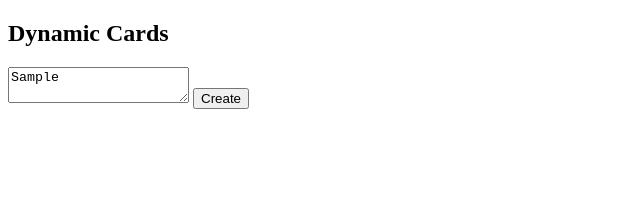
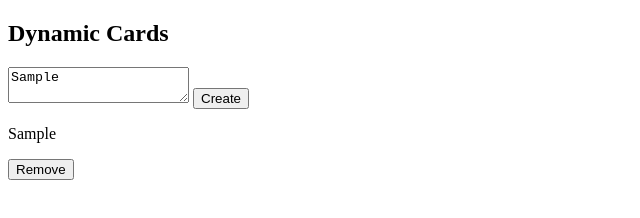
Before and after one commit to utleroy/spa-cards, a plain HTML site: page index.html in a window 1280 px wide. Both pictures are taken after typing "Sample" into the empty fields and a click on the button "Create". Shown: the whole page, without its empty margins (0-640 px from the left). Drawn offline with Linux system fonts and the light colour scheme.

Commit message:
card info displaying in the DOM

```diff
--- a/cards.js
+++ b/cards.js
@@ -1,7 +1,17 @@
-var userType = document.getElementById("user-info");
+var userType = document.getElementById("user-info")
 var submitBtn = document.getElementById("submit");
+var card = document.getElementById("addedCard");
+var remove = document.getElementsByClassName("delete");
+var outToDom = document.getElementById("DOM");
 
-submitBtn.addEventListener("click", function (event) {
-console.log("clicked submit button", event.submitBtn)
+
+
+submitBtn.addEventListener("click", function newCard() {
+  var output = "<div class='addedCard'><p>" + userType.value + "</p></div>"
+      output += "<button class='delete'>Remove</button>"
+      DOM.innerHTML += output;
+
+
+  console.log("new card", output)
 
 })
--- a/index.html
+++ b/index.html
@@ -13,7 +13,7 @@
 <textarea id="user-info"></textarea>
 <button id="submit">Create</button>
 
-<div id="output">
+<div id="DOM">
 
 </div>
   <script src="cards.js"></script>
```
